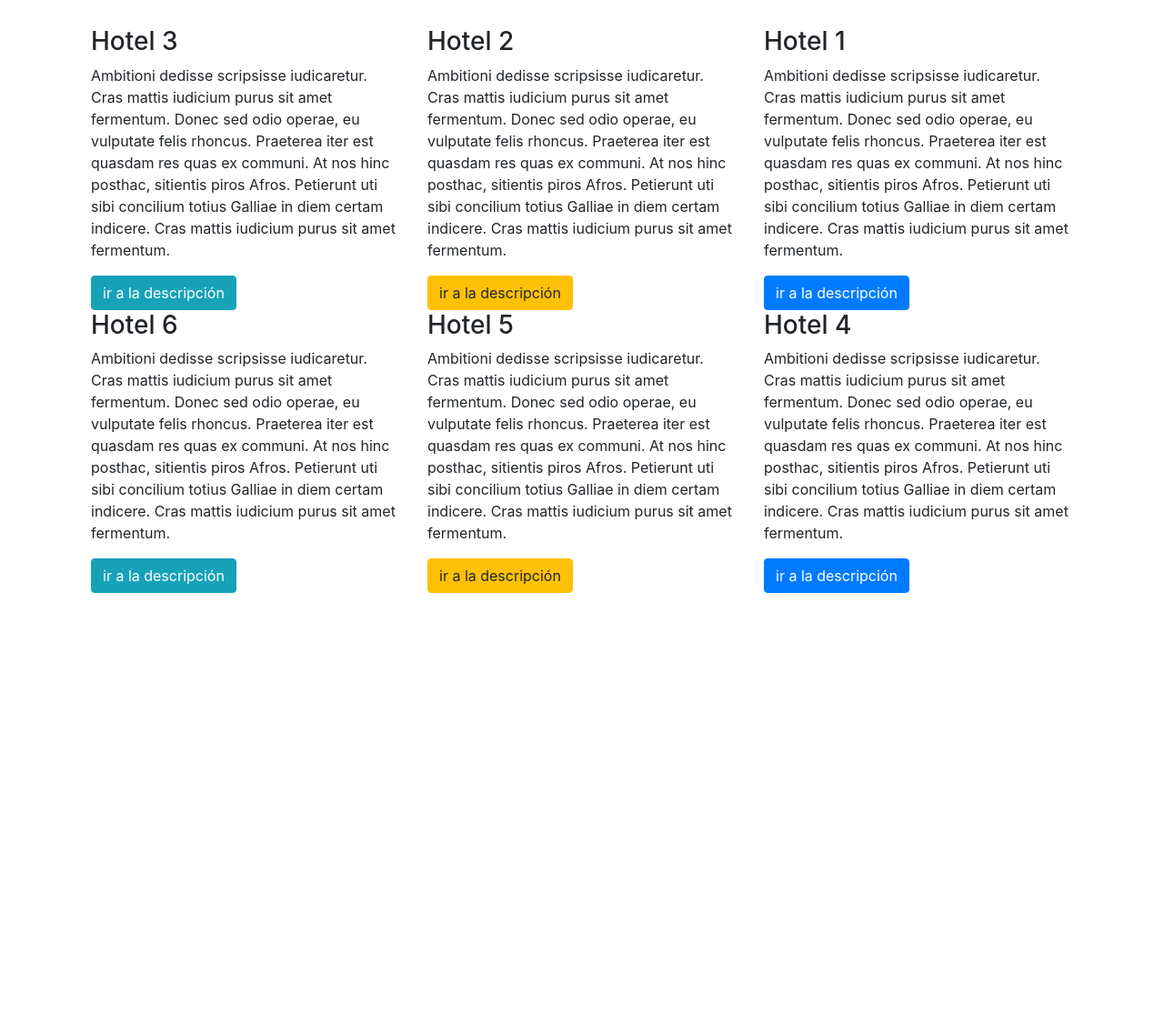
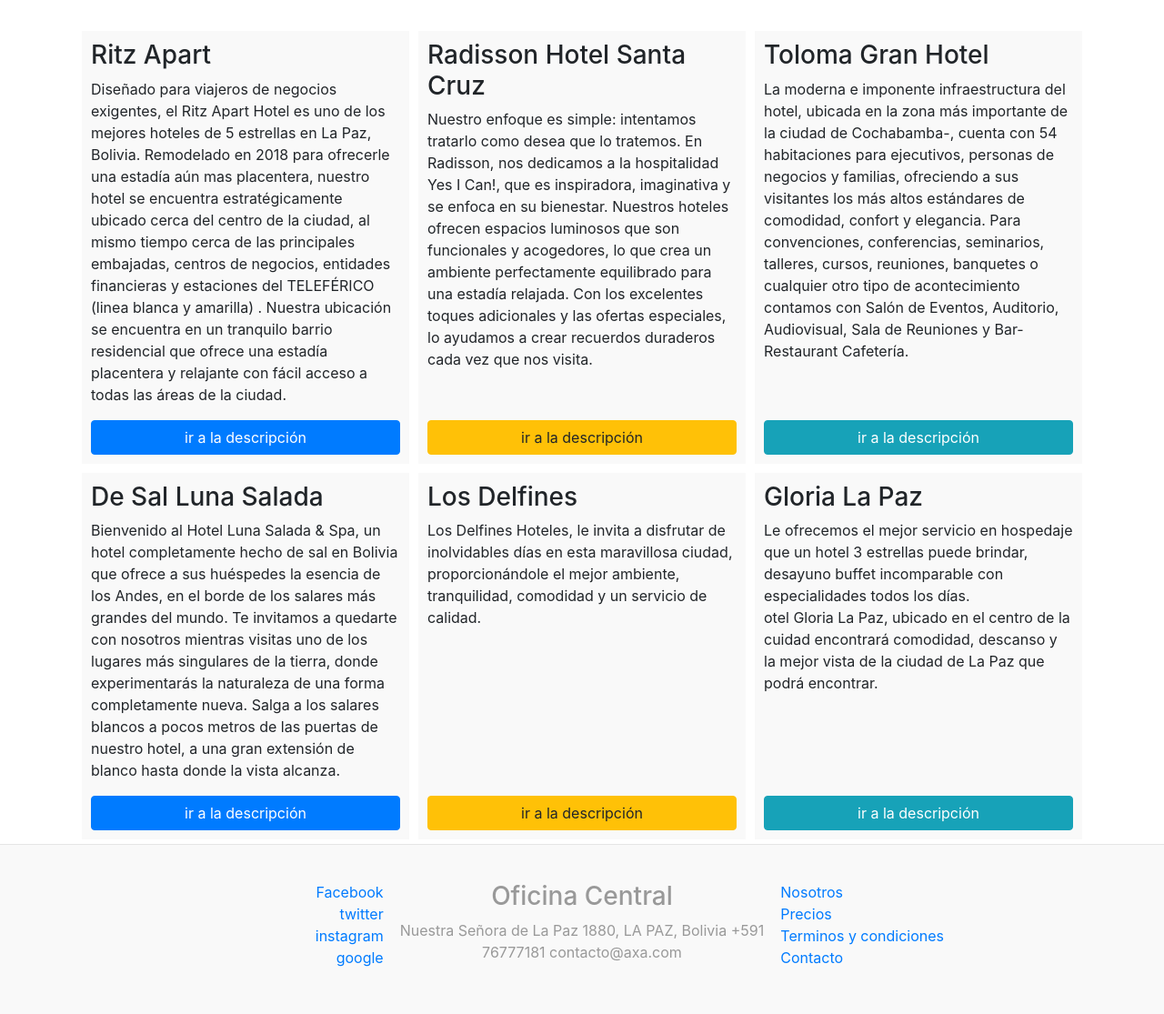
Before and after one commit to alero11/proyecto-modulo-1, a website: page index.html in a window 1280 px wide. Shown: the part 179-1294 px from the top of the page at 91% size. Before the commit the page ends 831 px from the top, so only its background shows below. Drawn offline with nearby package versions, Linux system fonts and the light colour scheme.

Commit message:
corrección y aplicacion de estilos en la pagina de hotel

```diff
--- a/css/main.css
+++ b/css/main.css
@@ -0,0 +1,23 @@
+.jumbotron {
+    background-color: antiquewhite;
+    color: teal;
+}
+
+.car-hotel {
+    flex: 1 300px;
+    background-color: #f9f9f9;
+    padding: 10px;
+    margin: 5px;
+}
+
+.btn-reserva {
+    width: 100%;
+}
+
+.col-md-4 {
+    padding: 2.5rem 0;
+    color: #999;
+    text-align: center;
+    background-color: #f9f9f9;
+    border-top: .05rem solid #e5e5e5;
+}
--- a/index.html
+++ b/index.html
@@ -6,60 +6,102 @@
     <meta name="viewport" content="width=device-width, initial-scale=1.0">
     <title>Document</title>
     <link rel="stylesheet" href="https://stackpath.bootstrapcdn.com/bootstrap/4.5.2/css/bootstrap.min.css" integrity="sha384-JcKb8q3iqJ61gNV9KGb8thSsNjpSL0n8PARn9HuZOnIxN0hoP+VmmDGMN5t9UJ0Z" crossorigin="anonymous">
+    <link rel="stylesheet" href="css/main.css">
 </head>
 
 <body>
     <h1 class="jumbotron">Hoteles</h1>
 
     <div class="container">
-        <div class="d-flex flex-wrap flex-row-reverse">
-            <div class="col-md-4">
-                <h3>Hotel 1</h3>
-                <p>Ambitioni dedisse scripsisse iudicaretur. Cras mattis iudicium purus sit amet fermentum. Donec sed odio operae, eu vulputate felis rhoncus. Praeterea iter est quasdam res quas ex communi. At nos hinc posthac, sitientis piros Afros. Petierunt
-                    uti sibi concilium totius Galliae in diem certam indicere. Cras mattis iudicium purus sit amet fermentum.
+        <div class="d-flex flex-wrap">
+            <div class="car-hotel d-flex flex-column justify-content-between">
+                <div>
+                    <h3>Ritz Apart</h3>
+                    <p>Diseñado para viajeros de negocios exigentes, el Ritz Apart Hotel es uno de los mejores hoteles de 5 estrellas en La Paz, Bolivia. Remodelado en 2018 para ofrecerle una estadía aún mas placentera, nuestro hotel se encuentra estratégicamente
+                        ubicado cerca del centro de la ciudad, al mismo tiempo cerca de las principales embajadas, centros de negocios, entidades financieras y estaciones del TELEFÉRICO (linea blanca y amarilla) . Nuestra ubicación se encuentra en un
+                        tranquilo barrio residencial que ofrece una estadía placentera y relajante con fácil acceso a todas las áreas de la ciudad.
                     </p>
-                <button type="button" class="btn btn-primary">ir a la descripción</button>
                 </div>
-            <div class="col-md-4">
-                <h3>Hotel 2</h3>
-                <p>Ambitioni dedisse scripsisse iudicaretur. Cras mattis iudicium purus sit amet fermentum. Donec sed odio operae, eu vulputate felis rhoncus. Praeterea iter est quasdam res quas ex communi. At nos hinc posthac, sitientis piros Afros. Petierunt
-                    uti sibi concilium totius Galliae in diem certam indicere. Cras mattis iudicium purus sit amet fermentum.
-                </p>
-                <button type="button" class="btn btn-warning">ir a la descripción</button>
+                <div><button type="button" class="btn btn-primary btn-reserva">ir a la descripción</button></div>
             </div>
 
-            <div class="col-md-4">
-                <h3>Hotel 3</h3>
-                <p>Ambitioni dedisse scripsisse iudicaretur. Cras mattis iudicium purus sit amet fermentum. Donec sed odio operae, eu vulputate felis rhoncus. Praeterea iter est quasdam res quas ex communi. At nos hinc posthac, sitientis piros Afros. Petierunt
-                    uti sibi concilium totius Galliae in diem certam indicere. Cras mattis iudicium purus sit amet fermentum.
+            <div class="car-hotel d-flex flex-column justify-content-between">
+                <div>
+                    <h3>Radisson Hotel Santa Cruz</h3>
+                    <p>Nuestro enfoque es simple: intentamos tratarlo como desea que lo tratemos. En Radisson, nos dedicamos a la hospitalidad Yes I Can!, que es inspiradora, imaginativa y se enfoca en su bienestar. Nuestros hoteles ofrecen espacios luminosos
+                        que son funcionales y acogedores, lo que crea un ambiente perfectamente equilibrado para una estadía relajada. Con los excelentes toques adicionales y las ofertas especiales, lo ayudamos a crear recuerdos duraderos cada vez que
+                        nos visita.
                     </p>
-                <button type="button" class="btn btn-info">ir a la descripción</button>
+                </div>
+                <div><button type="button" class="btn btn-warning  btn-reserva">ir a la descripción</button></div>
             </div>
 
-            <div class="col-md-4">
-                <h3>Hotel 4</h3>
-                <p>Ambitioni dedisse scripsisse iudicaretur. Cras mattis iudicium purus sit amet fermentum. Donec sed odio operae, eu vulputate felis rhoncus. Praeterea iter est quasdam res quas ex communi. At nos hinc posthac, sitientis piros Afros. Petierunt
-                    uti sibi concilium totius Galliae in diem certam indicere. Cras mattis iudicium purus sit amet fermentum.
+            <div class="car-hotel d-flex flex-column justify-content-between">
+                <div>
+                    <h3>Toloma Gran Hotel</h3>
+                    <p>La moderna e imponente infraestructura del hotel, ubicada en la zona más importante de la ciudad de Cochabamba-, cuenta con 54 habitaciones para ejecutivos, personas de negocios y familias, ofreciendo a sus visitantes los más altos
+                        estándares de comodidad, confort y elegancia. Para convenciones, conferencias, seminarios, talleres, cursos, reuniones, banquetes o cualquier otro tipo de acontecimiento contamos con Salón de Eventos, Auditorio, Audiovisual, Sala
+                        de Reuniones y Bar-Restaurant Cafetería.
                     </p>
-                <button type="button" class="btn btn-primary">ir a la descripción</button>
                 </div>
-            <div class="col-md-4">
-                <h3>Hotel 5</h3>
-                <p>Ambitioni dedisse scripsisse iudicaretur. Cras mattis iudicium purus sit amet fermentum. Donec sed odio operae, eu vulputate felis rhoncus. Praeterea iter est quasdam res quas ex communi. At nos hinc posthac, sitientis piros Afros. Petierunt
-                    uti sibi concilium totius Galliae in diem certam indicere. Cras mattis iudicium purus sit amet fermentum.
-                </p>
-                <button type="button" class="btn btn-warning">ir a la descripción</button>
+                <div><button type="button" class="btn btn-info btn-reserva">ir a la descripción</button></div>
             </div>
 
-            <div class="col-md-4">
-                <h3>Hotel 6</h3>
-                <p>Ambitioni dedisse scripsisse iudicaretur. Cras mattis iudicium purus sit amet fermentum. Donec sed odio operae, eu vulputate felis rhoncus. Praeterea iter est quasdam res quas ex communi. At nos hinc posthac, sitientis piros Afros. Petierunt
-                    uti sibi concilium totius Galliae in diem certam indicere. Cras mattis iudicium purus sit amet fermentum.
+            <div class="car-hotel d-flex flex-column justify-content-between">
+                <div>
+                    <h3>De Sal Luna Salada</h3>
+                    <p>Bienvenido al Hotel Luna Salada & Spa, un hotel completamente hecho de sal en Bolivia que ofrece a sus huéspedes la esencia de los Andes, en el borde de los salares más grandes del mundo. Te invitamos a quedarte con nosotros mientras
+                        visitas uno de los lugares más singulares de la tierra, donde experimentarás la naturaleza de una forma completamente nueva. Salga a los salares blancos a pocos metros de las puertas de nuestro hotel, a una gran extensión de blanco
+                        hasta donde la vista alcanza.
                     </p>
-                <button type="button" class="btn btn-info">ir a la descripción</button>
+                </div>
+                <div><button type="button" class="btn btn-primary btn-reserva">ir a la descripción</button></div>
+            </div>
+
+            <div class="car-hotel d-flex flex-column justify-content-between">
+                <div>
+                    <h3>Los Delfines</h3>
+                    <p>Los Delfines Hoteles, le invita a disfrutar de inolvidables días en esta maravillosa ciudad, proporcionándole el mejor ambiente, tranquilidad, comodidad y un servicio de calidad.
+                    </p>
+                </div>
+                <div><button type="button" class="btn btn-warning btn-reserva">ir a la descripción</button></div>
+            </div>
+
+            <div class="car-hotel d-flex flex-column justify-content-between">
+                <div>
+                    <h3>Gloria La Paz</h3>
+                    <p>Le ofrecemos el mejor servicio en hospedaje que un hotel 3 estrellas puede brindar, desayuno buffet incomparable con especialidades todos los días. <br> otel Gloria La Paz, ubicado en el centro de la cuidad encontrará comodidad, descanso
+                        y la mejor vista de la ciudad de La Paz que podrá encontrar.
+                    </p>
+                </div>
+                <div><button type="button" class="btn btn-info btn-reserva">ir a la descripción</button></div>
             </div>
         </div>
     </div>
+    <footer>
+        <div class="row">
+            <div class="col-md-4 d-flex flex-column align-items-end">
+                <a href="https://www.facebook.com">Facebook</a>
+                <a href="https://www.twitter.com">twitter</a>
+                <a href="https://www.instagram.com">instagram</a>
+                <a href="https://www.google.com">google</a>
+            </div>
+            <div class="col-md-4">
+                <address>
+                    <h3>Oficina Central</h3>
+                    Nuestra Señora de La Paz 1880, LA PAZ, Bolivia
+                    +591 76777181
+                    contacto@axa.com
+                </address>
+            </div>
+            <div class="col-md-4 d-flex flex-column align-items-baseline">
+                <a href="#">Nosotros</a>
+                <a href="#">Precios</a>
+                <a href="#">Terminos y condiciones</a>
+                <a href="#">Contacto</a>
+            </div>
+        </div>
+    </footer>
 
     <!-- Optional JavaScript -->
     <!-- jQuery first, then Popper.js, then Bootstrap JS -->
```
Lines whose indentation alone changed are shown as unchanged.
